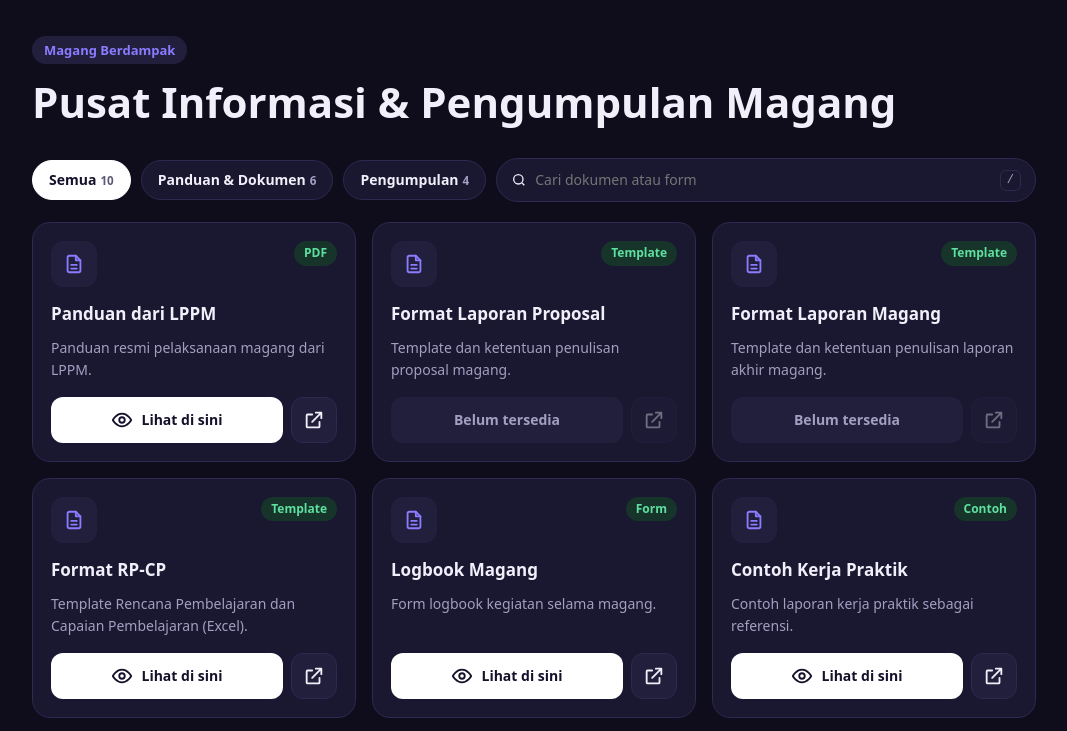
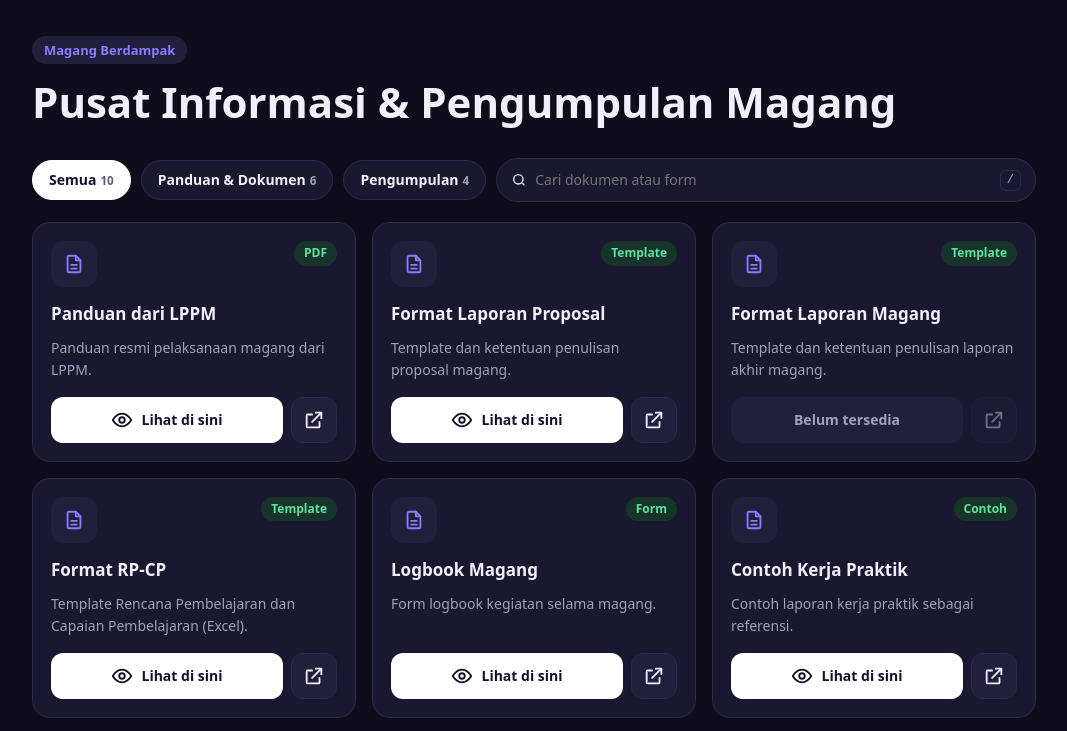
Before and after one commit to KiyanOG/magang-berdampak, a plain HTML site: page index.html in a window 1280 px wide. Shown: the top 731 px of the page, without its empty margins (106-1173 px from the left). Drawn offline with Linux system fonts and the light colour scheme.

Commit message:
update link format proposal

```diff
--- a/index.html
+++ b/index.html
@@ -93,7 +93,7 @@ const ITEMS = [
     url: "https://drive.google.com/file/d/1a7Pz-CWN7KjSrsL0nxdLN7zmWACdicwf/view?usp=drive_link" }, // TODO: tempel link panduan
   //proposal & laporan
   { id: "fproposal", group: "dokumen", tag: "Template", title: "Format Laporan Proposal",       desc: "Template dan ketentuan penulisan proposal magang.",
-    url: "" }, // TODO
+    url: "https://drive.google.com/file/d/1AUckct3Kks16rCY8_HIVxd_1-pZ-doDn/view?usp=drive_link" }, // TODO
   { id: "flaporan",  group: "dokumen", tag: "Template", title: "Format Laporan Magang",         desc: "Template dan ketentuan penulisan laporan akhir magang.",
     url: "" }, // TODO
   //rpcp & logbook
```
